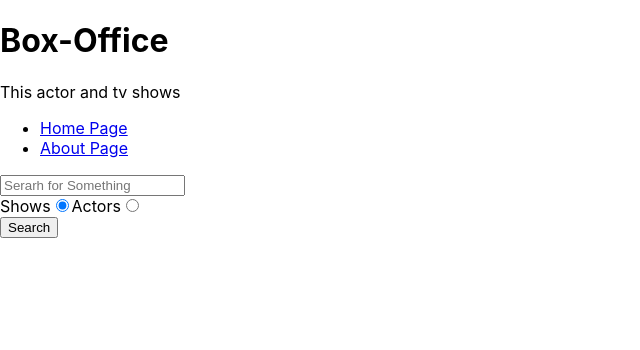
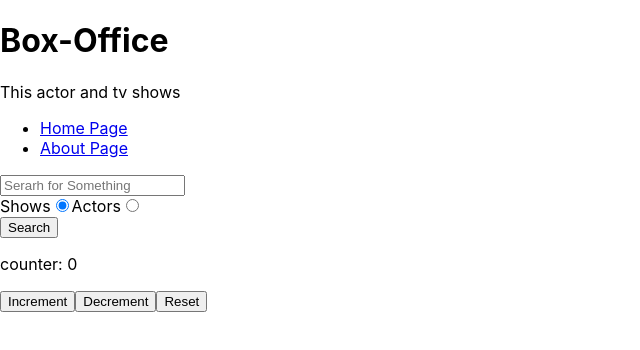
Before and after one commit to narayandudhe/box-office, a React (Create React App) app: page / in a window 1280 px wide. Shown: the top 350 px of the page, without its empty margins (0-640 px from the left). Built offline with nearby package versions, Linux system fonts and the light colour scheme; the HTML template or start-up script is replaced by a standard one.

Commit message:
used usereducer alternative to usestate

```diff
--- a/src/Pages/Home.jsx
+++ b/src/Pages/Home.jsx
@@ -1,4 +1,4 @@
-import { useState } from 'react';
+import { useState, useReducer } from 'react';
 import ActorGrid from '../components/actor/ActorGrid';
 import MainPageLayout from '../components/MainPageLayout';
 import SearchForm from '../components/SearchForm';
@@ -6,6 +6,17 @@ import ShowGrid from '../components/shows/ShowGrid';
 import { searchForShows, searchForActors } from '../misc/config';
 import { useQuery } from '@tanstack/react-query';
 
+const reducerfn = (currentCounter, action) => {
+  switch (action.type) {
+    case 'Increment':
+      return currentCounter + 1;
+    case 'Decrement':
+      return currentCounter - 1;
+    case 'Reset':
+      return 0;
+  }
+  return 0;
+};
 const Home = () => {
   const [filter, setFilter] = useState(null);
 
@@ -40,10 +51,31 @@ const Home = () => {
     }
     return null;
   };
-
+  const [counter, dispatch] = useReducer(reducerfn, 0);
+  const onIncrement = () => {
+    dispatch({ type: 'Increment' });
+  };
+  const onDecrement = () => {
+    dispatch({ type: 'Decrement' });
+  };
+  const onReset = () => {
+    dispatch({ type: 'Reset' });
+  };
   return (
     <MainPageLayout>
       <SearchForm OnSearch={OnSearch} />
+      <div>
+        <p>counter: {counter}</p>
+        <button type="button" onClick={onIncrement}>
+          Increment
+        </button>
+        <button type="button" onClick={onDecrement}>
+          Decrement
+        </button>
+        <button type="button" onClick={onReset}>
+          Reset
+        </button>
+      </div>
       {rendorResult()}
     </MainPageLayout>
   );
```
